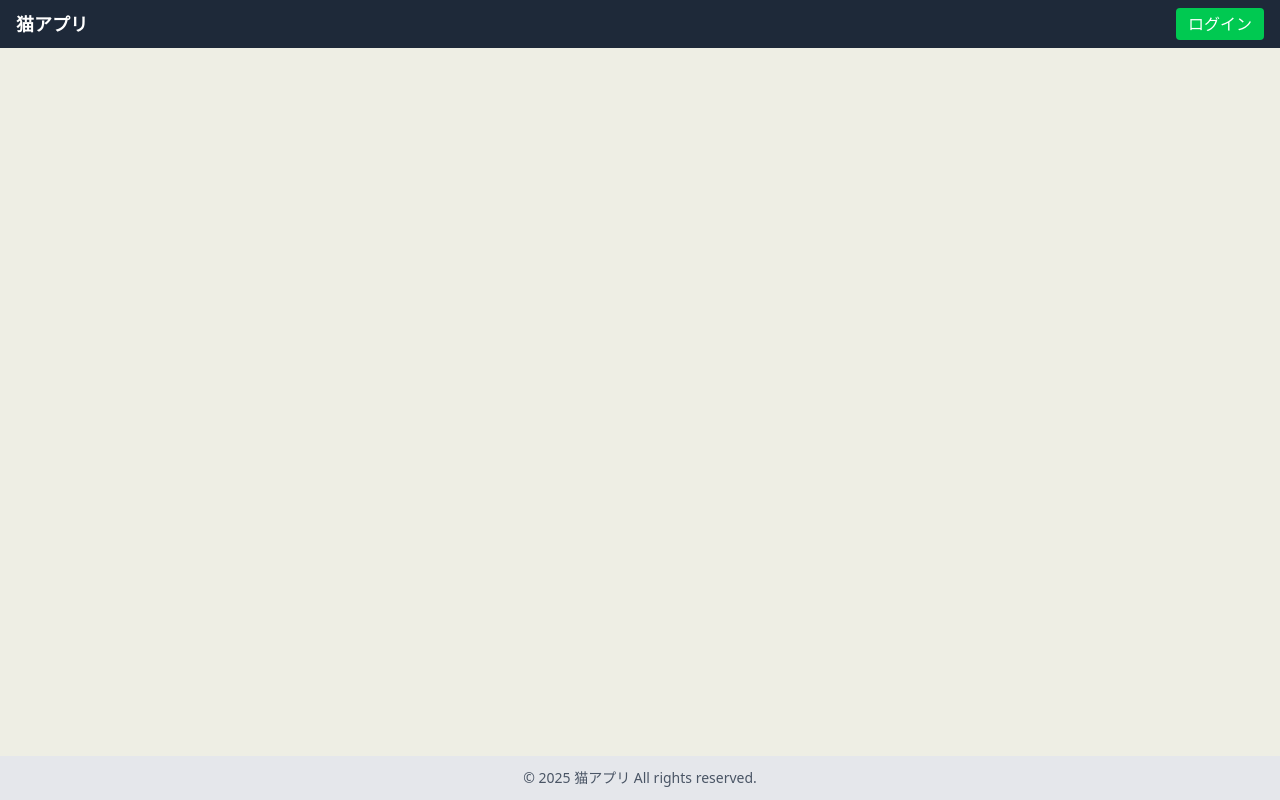
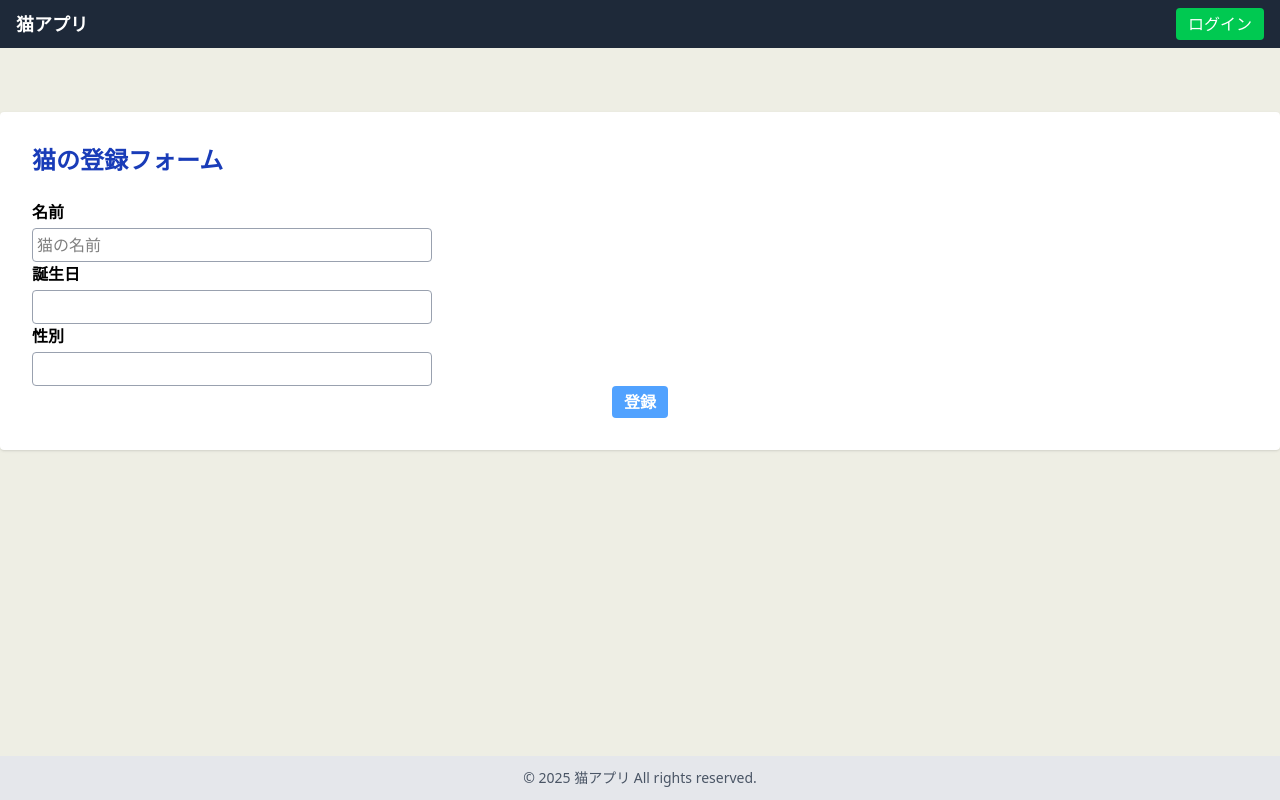
Before and after one commit to takaki-inokuchi/cat-app, a Next.js app: page /register in a window 1280 px wide. Built offline with nearby package versions, Linux system fonts and the light colour scheme; no server answers.

Commit message:
猫登録フォーム追加

```diff
--- a/next.config.ts
+++ b/next.config.ts
@@ -1,14 +1,6 @@
-import type { NextConfig } from "next";
-
-const nextConfig: NextConfig = {
-  /* config options here */
+/** @type {import('next').NextConfig} */
+const nextConfig = {
   reactStrictMode: true,
-  basePath: "/cat-app",
-  assetPrefix: "/cat-app/",
-  output: "export",
-  images: {
-    unoptimized: true
-  }
 };
 
-export default nextConfig;
+module.exports = nextConfig;
--- a/src/pages/register.tsx
+++ b/src/pages/register.tsx
@@ -7,12 +7,44 @@ export default function ResiterPage() {
         title="猫登録 ｜ 管理アプリ"
         description="猫を登録するフォームです。"
         openGraph={{
-          url:"https???",
-          title:"猫アプリ | ホーム",
-          description:"猫を管理できるアプリです",
-          siteName:"猫アプリ",
+          url: "https???",
+          title: "猫アプリ | ホーム",
+          description: "猫を管理できるアプリです",
+          siteName: "猫アプリ",
         }}
       ></NextSeo>
+
+      <div className="max-w-x1 mx-Auto mt-10 bg-white p-8 rounded shadow">
+        <h1 className="text-2xl font-bold mb-6 text-blue-800">猫の登録フォーム</h1>
+        <form>
+          <div>
+            <label htmlFor="name" className="block font-semibold mb-1">
+              名前
+            </label>
+            <input type="text" id="name" name="name" placeholder="猫の名前" className="w-100 border border-gray-400 px-1 py-1 rounded focus:outline-none focus:ring-1 focus:ring-blue-500 " />
+          </div>
+
+          <div>
+            <label htmlFor="birthdate" className="block font-semibold mb-1">
+              誕生日
+            </label>
+            <input type="text" id="birthdate" name="birthdate" className="w-100 border border-gray-400 px-1 py-1 rounded focus:outline-none focus:ring-1 focus:ring-blue-500"></input>
+          </div>
+
+          <div>
+            <label htmlFor="gender" className="block font-semibold mb-1">
+              性別
+            </label>
+            <input type="text" id="gender" name="gender" className="w-100 border border-gray-400 px-1 py-1 rounded focus:outline-none focus:ring-1 focus:ring-blue-500"></input>
+          </div>
+
+          <div className="text-center">
+            <button type="submit" className="bg-blue-400 hover:bg-blue-600 text-white font-semibold py-1 px-3 rounded" >
+              登録
+            </button>
+          </div>
+        </form>
+      </div>
     </div>
-  )
+  );
 }
```
